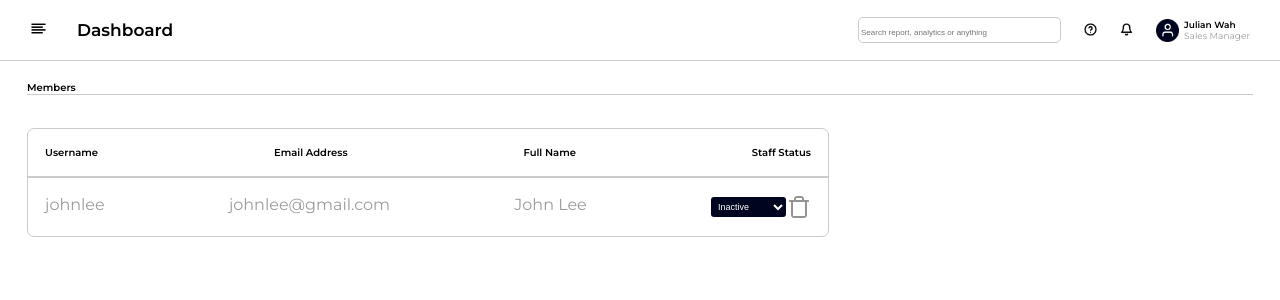
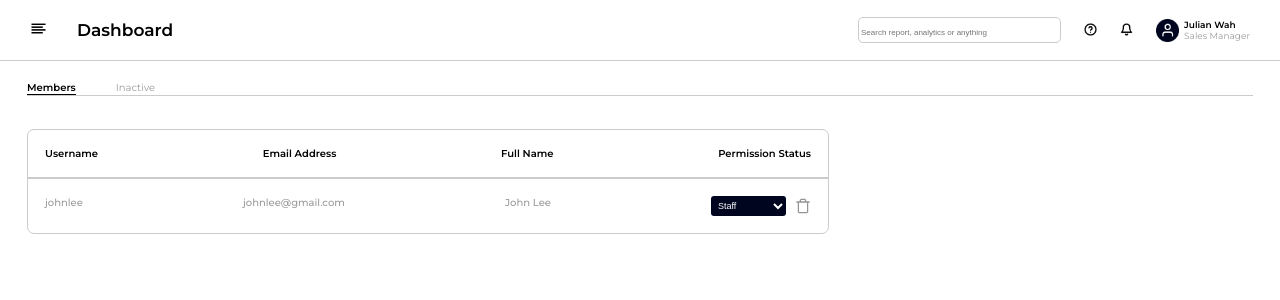
Before and after one commit to Tech-Innova/erp--frontend, a React (Vite) app: page /dashboard/admin in a window 1280 px wide. Shown: the top 300 px of the page. Built offline with nearby package versions, Linux system fonts and the light colour scheme.

Commit message:
User list active, Inactive, bug fixes

```diff
--- a/index.html
+++ b/index.html
@@ -4,7 +4,7 @@
     <meta charset="UTF-8" />
     <link rel="icon" type="image/svg+xml" href="/vite.svg" />
     <meta name="viewport" content="width=device-width, initial-scale=1.0" />
-    <title>Vite + React + TS</title>
+    <title>RMAX ERP</title>
   </head>
   <body>
     <div id="root"></div>
--- a/src/components/Admin.tsx
+++ b/src/components/Admin.tsx
@@ -1,18 +1,57 @@
 import "./styles/Admin.css";
 import { useSidebarStore } from "../store";
 import Bin from "../assets/icons/bin.png";
+import { useState } from "react";
 
 const Admin = () => {
   const { sidebarOpen } = useSidebarStore();
+
+  const [isActive, setIsActive] = useState(true);
+
+  const handleActiveView = () => {
+    setIsActive(true);
+  };
+  const handleInactiveView = () => {
+    setIsActive(false);
+  };
 
   return (
     <div className={sidebarOpen ? "root-admin-expand" : "root-admin"}>
       <div className="admin-users-container">
         <div className="admin-users-header">
-          <div className="admin-users-header-title"> Members</div>
+          <div
+            onClick={handleActiveView}
+            className={
+              isActive
+                ? "admin-users-header-title-active"
+                : "admin-users-header-title"
+            }
+          >
+            {" "}
+            Members
+          </div>
+          <div
+            onClick={handleInactiveView}
+            className={
+              isActive
+                ? "admin-users-header-title-inactive"
+                : "admin-users-header-title-active-inactive"
+            }
+          >
+            Inactive
+          </div>
         </div>
         <div className="admin-users-header-bar"></div>
+        {/*  container for members/staffs*/}
+        {isActive ? <ActiveMembers /> : <InactiveMembers />}
+        {/* end of staffs */}
+      </div>
+    </div>
+  );
+};
 
+const ActiveMembers = () => {
+  return (
     <div className="admin-users-list-container">
       <div className="admin-users-list-view">
         <div className="admin-users-list-headers">
@@ -20,25 +59,22 @@
             <div className="admin-users-list-header"> Username</div>
             <div className="admin-users-list-header"> Email Address</div>
             <div className="admin-users-list-header"> Full Name</div>
-                <div className="admin-users-list-header"> Staff Status</div>
+            <div className="admin-users-list-header"> Permission Status</div>
           </div>
           <div className="admin-users-list-header-bar"></div>
         </div>
         <div className="admin-users-list">
-              {/*  */}
+          {/* User list to map */}
           <div className="admin-users-details">
             <div className="admin-users-end-bar"></div>
             <div className="admin-user-details">
               <div className="admin-users-list-title"> johnlee</div>
-                  <div className="admin-users-list-title">
-                    johnlee@gmail.com
-                  </div>
+              <div className="admin-users-list-title">johnlee@gmail.com</div>
               <div className="admin-users-list-title"> John Lee</div>
               <div className="admin-users-list-title-status">
                 <select className="admin-users-list-status-button">
-                      <option value="">Inactive</option>
+                  <option value="">Staff</option>
                   <option value="Admin">Admin</option>
-                      <option value="Admin">Staff</option>
                 </select>
                 <img
                   src={Bin}
@@ -48,8 +84,49 @@
               </div>
             </div>
           </div>
-              {/*  */}
+          {/* end of user list to map*/}
         </div>
+      </div>
+    </div>
+  );
+};
+
+const InactiveMembers = () => {
+  return (
+    <div className="admin-inactive-list-container">
+      {/*  container for members/staffs*/}
+      <div className="admin-users-list-container">
+        <div className="admin-users-list-view">
+          <div className="admin-users-list-headers">
+            <div className="admin-users-list-headers-title">
+              <div className="admin-users-list-header"> Username</div>
+              <div className="admin-users-list-header"> Email Address</div>
+              <div className="admin-users-list-header"> Full Name</div>
+              <div className="admin-users-list-header"> Permission Status</div>
+            </div>
+            <div className="admin-users-list-header-bar"></div>
+          </div>
+          <div className="admin-users-list">
+            {/* User list to map */}
+            <div className="admin-users-details">
+              <div className="admin-users-end-bar"></div>
+              <div className="admin-user-details">
+                <div className="admin-users-list-title"> johnlee</div>
+                <div className="admin-users-list-title">johnlee@gmail.com</div>
+                <div className="admin-users-list-title"> John Lee</div>
+                <div className="admin-users-list-title-status">
+                  <button className="admin-users-list-status-button">
+                    Activate
+                  </button>
+                  <img
+                    src={Bin}
+                    alt="delete"
+                    className="admin-users-list-delete"
+                  />
+                </div>
+              </div>
+            </div>
+            {/* end of user list to map*/}
           </div>
         </div>
       </div>
--- a/src/components/styles/Admin.css
+++ b/src/components/styles/Admin.css
@@ -17,15 +17,34 @@
 /* This class contains the header for the users list */
 .admin-users-header {
   display: flex;
-  flex-direction: column;
+  flex-direction: row;
+  column-gap: 40px;
 }
 
 /* This class contains the title for the users list */
-.admin-users-header-title {
+.admin-users-header-title-active {
   font-weight: 600;
   font-size: 15px;
   color: var(--black);
   cursor: pointer;
+  border-bottom: 1px solid var(--black);
+}
+
+/* This class contains the title for the users list when inactive */
+.admin-users-header-title {
+  color: var(--grey-dark);
+  cursor: pointer;
+}
+.admin-users-header-title-inactive {
+  color: var(--grey-dark);
+  cursor: pointer;
+}
+.admin-users-header-title-active-inactive {
+  font-weight: 600;
+  font-size: 15px;
+  color: var(--black);
+  cursor: pointer;
+  border-bottom: 1px solid var(--black);
 }
 
 /* This class contains the bar for the users list */
@@ -80,6 +99,8 @@
   justify-content: space-between;
   margin: 25px;
   color: var(--grey-dark);
+  font-weight: 500;
+  font-size: 15px;
 }
 
 /* This class contains the title and status of a user in the users list */
@@ -128,8 +149,25 @@
   }
 
   .admin-users-header-title {
+    color: var(--grey-dark);
+    cursor: pointer;
     font-size: 12px;
   }
+  .admin-users-header-title-active{
+    font-size: 12px;
+    color: var(--black);
+  }
+  .admin-users-header-title-inactive {
+    color: var(--grey-dark);
+    cursor: pointer;
+    font-size: 12px;
+  }
+  .admin-users-header-title-active-inactive {
+    color: var(--black);
+    cursor: pointer;
+    font-size: 12px;
+  }
+
   .admin-users-header-bar {
     margin-right: 24px;
   }
@@ -144,6 +182,7 @@
   }
   .admin-user-details {
     margin: 20px;
+    font-size: 12px;
   }
   .admin-users-list-title-status {
     width: 120px;
@@ -154,6 +193,10 @@
     height: 24px;
     border-radius: 3px;
     font-size: 11px;
+  }
+  .admin-users-list-delete{
+    width: 19px;
+    height: 19px;
   }
 }
 
@@ -170,6 +213,22 @@
   }
 
   .admin-users-header-title {
+    color: var(--grey-dark);
+    cursor: pointer;
+    font-size: 10px;
+  }
+  .admin-users-header-title-active{
+    font-size: 10px;
+    color: var(--black);
+  }
+  .admin-users-header-title-inactive {
+    color: var(--grey-dark);
+    cursor: pointer;
+    font-size: 10px;
+  }
+  .admin-users-header-title-active-inactive {
+    color: var(--black);
+    cursor: pointer;
     font-size: 10px;
   }
   .admin-users-header-bar {
@@ -186,6 +245,7 @@
   }
   .admin-user-details {
     margin: 17px;
+    font-size: 10px;
   }
   .admin-users-list-title-status {
     width: 100px;
@@ -197,4 +257,8 @@
     border-radius: 3px;
     font-size: 9px;
   }
+  .admin-users-list-delete{
+    width: 16px;
+    height: 16px;
+  }
 }
--- a/src/pages/Dashboard.tsx
+++ b/src/pages/Dashboard.tsx
@@ -1,7 +1,5 @@
-import SideNavbar from "../components/SideNavbar";
 import DashboardHeader from "../components/DashboardHeader";
 import { Outlet, Route, Routes } from "react-router-dom";
-import Admin from "../components/Admin";
 
 const Dashboard = () => {
   return (
```
Also changed, not shown: 5 other files (tests, documents, lock files or other folders). Lines whose indentation alone changed are shown as unchanged.
